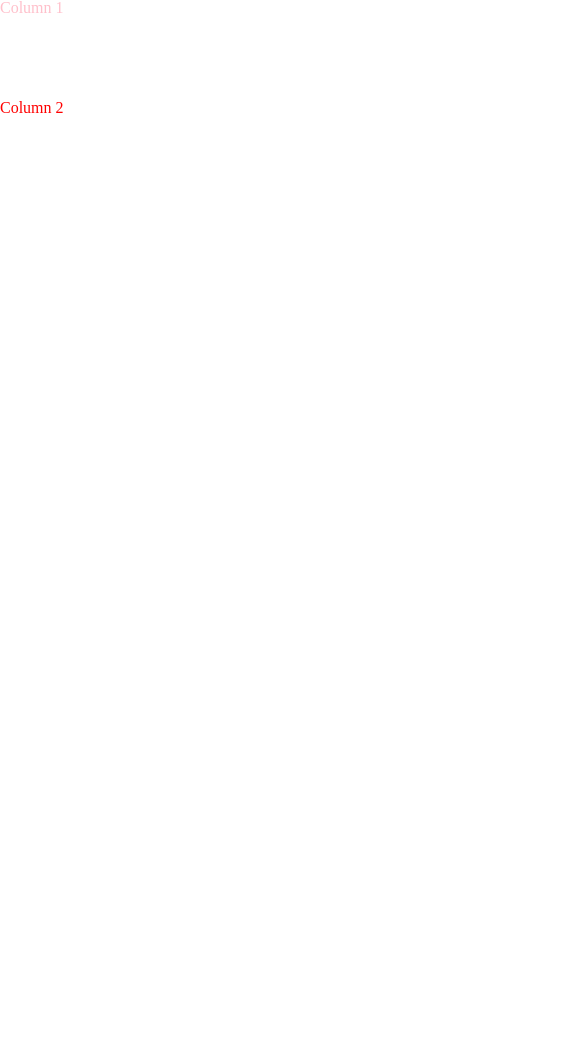
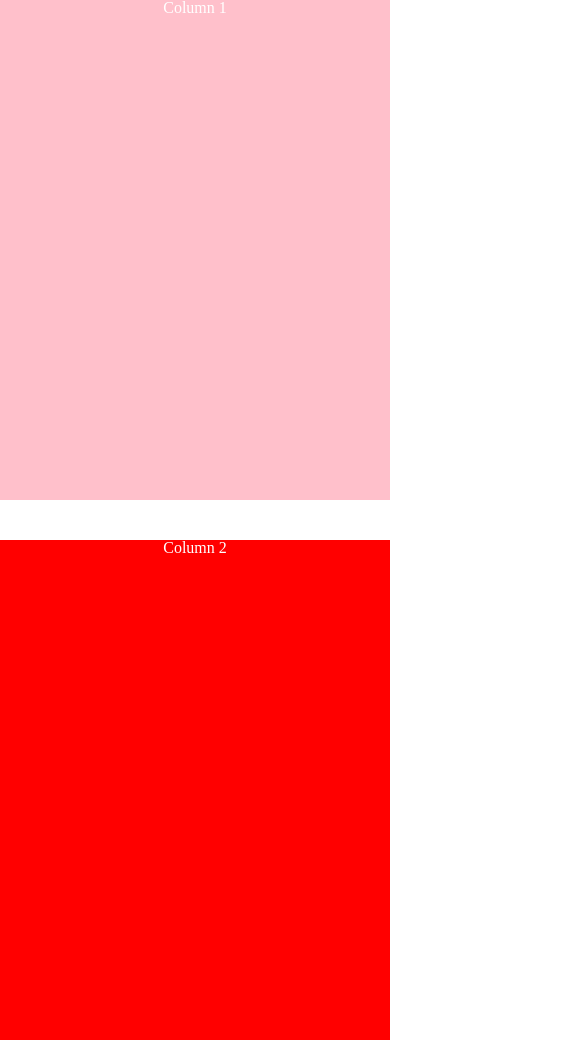
Before and after one commit to HHL008/Lee_Hwanghoe_Media_Query, a plain HTML site: page index.html in a window 390 px wide. Shown: the top 1040 px of the page, 585 px wide, since content can reach past the window. Before the commit the page ends 844 px from the top, so only its background shows below. Drawn offline with Linux system fonts and the light colour scheme.

Commit message:
changed misstakes I have made before

```diff
--- a/css/main.css
+++ b/css/main.css
@@ -5,43 +5,58 @@
 
 #container
 {
-	width: 1140px;
+	max-width: 1140px;
 	margin: 0 auto;
 }
 
 #Columns
 {
-	display:flex;
+	display: flex;
 	flex-direction: row;
-	justify-content: space-around;
+	justify-content: space-evenly;
 }
 
 .Column1
 {
+	width: 100%;
 	max-width: 235px;
-	height: 100px;
-	color: blue;
+	height: 500px;
+	background-color: blue;
+	text-align: center;
+	color: white;
+	margin-right: 10px;
 }
 
 .Column2
 {
+	width: 100%;
 	max-width: 235px;
-	height: 100px;
-	color: purple;
+	height: 500px;
+	background-color: purple;
+	text-align: center;
+	color: white;
+	margin-right: 10px;
 }
 
 .Column3
 {
+	width: 100%;
 	max-width: 235px;
-	height: 100px;
-	color: grey;
+	height: 500px;
+	background-color: grey;
+	text-align: center;
+	color: white;
+	margin-right: 10px;
 }
 
 .Column4
 {
+	width: 100%;
 	max-width: 235px;
-	height: 100px;
-	color: brown;
+	height: 500px;
+	background-color: brown;
+	text-align: center;
+	color: white;
 }
 
 @media screen and (max-width: 641px)
@@ -54,16 +69,19 @@
 
 	.Column1
 	{
-		max-width: 235px;
-		height: 100px;
-		color: pink;
+		width: 100%;
+		max-width: 641px;
+		height: 500px;
+		background-color: pink;
+		margin-bottom: 40px;
 	}
 
 	.Column2
 	{
-		max-width: 235px;
-		height: 100px;
-		color: red;
+		width: 100%;
+		max-width: 641px;
+		height: 500px;
+		background-color: red;
 	}
 
 	.Column3
```
